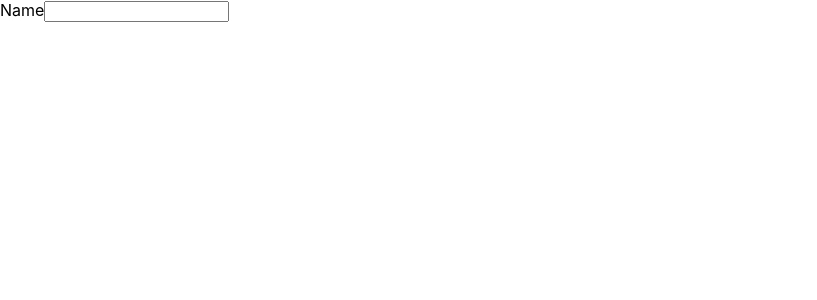
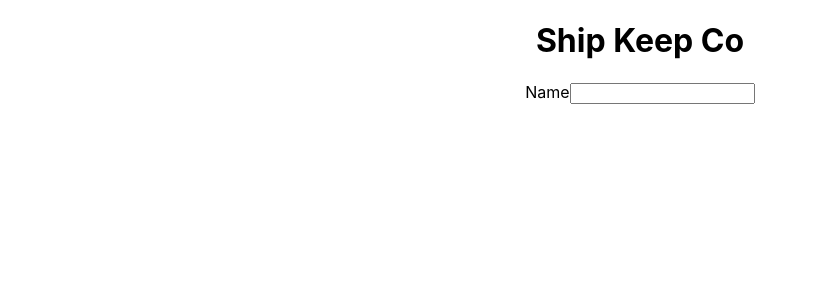
Before and after one commit to AzaniaBG/ship-keep-co, a React (Create React App) app: page / in a window 1280 px wide. Shown: the top 300 px of the page, without its empty margins (0-817 px from the left). Built offline with nearby package versions, Linux system fonts and the light colour scheme.

Commit message:
added class for styling

```diff
--- a/src/App.js
+++ b/src/App.js
@@ -3,9 +3,9 @@ import './App.css';
 
 function App() {
   return (
-    <div>
+    <div className="App">
       <header>
-
+      <h1>Ship Keep Co</h1>
       </header>
       <Form />
     </div>
```
